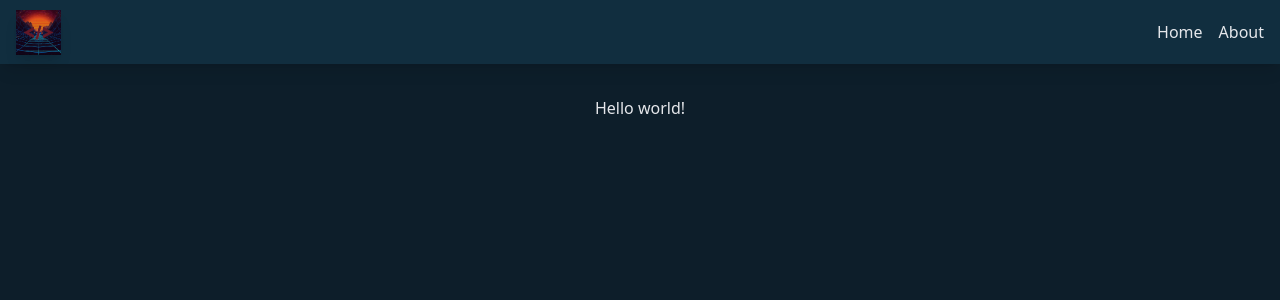
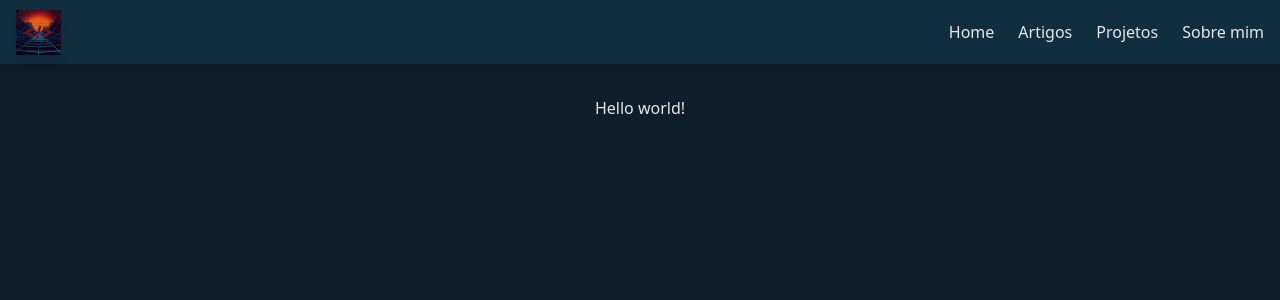
Before and after one commit to JoaoLGR/my-portfolio-and-blog, a Next.js app: page / in a window 1280 px wide. Shown: the top 300 px of the page. Built offline with nearby package versions, Linux system fonts and the light colour scheme.

Commit message:
style(Header): adds more items in header

```diff
--- a/src/components/Header/Header.tsx
+++ b/src/components/Header/Header.tsx
@@ -16,7 +16,13 @@ export function Header() {
               <Link href="/home">Home</Link>
             </S.ListItem>
             <S.ListItem>
-              <Link href="/about">About</Link>
+              <Link href="/about">Artigos</Link>
+            </S.ListItem>
+            <S.ListItem>
+              <Link href="/about">Projetos</Link>
+            </S.ListItem>
+            <S.ListItem>
+              <Link href="/about">Sobre mim</Link>
             </S.ListItem>
           </S.List>
         </S.Nav>
--- a/src/components/Header/styles.ts
+++ b/src/components/Header/styles.ts
@@ -30,7 +30,7 @@ export const Nav = tw.nav`
 
 export const List = tw.ul`
   flex
-  gap-4
+  gap-6
 `
 
 export const ListItem = tw.li`
```
